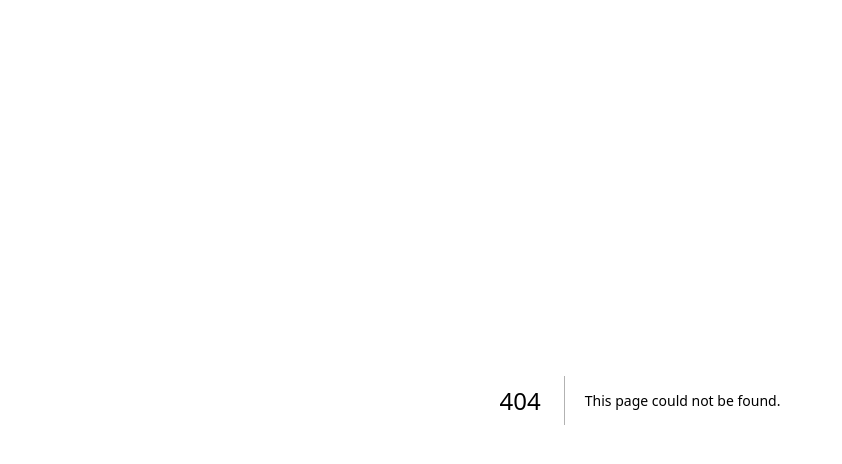
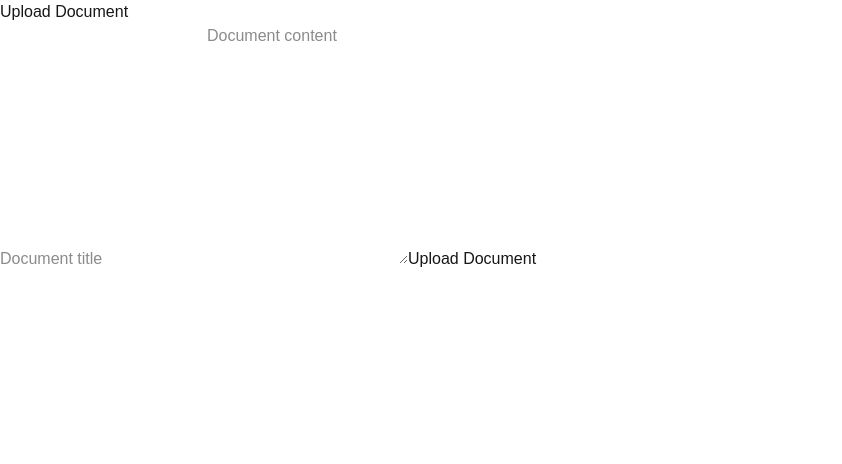
Before and after one commit to NickCarney/tl-supabase, a Next.js app: page /DocUpload in a window 1280 px wide. Before the commit this address had no page. Shown: the top 464 px of the page, without its empty margins (0-842 px from the left). Built offline with nearby package versions, Linux system fonts and the light colour scheme; no server answers.

Commit message:
add separate doc pages

```diff
--- /dev/null
+++ b/app/DocSearch/page.jsx
@@ -0,0 +1,76 @@
+// components/DocumentSearch.jsx
+import { useState } from 'react'
+import { supabase } from '../lib/supabase'
+import OpenAI from "openai";
+
+const openai = new OpenAI({apiKey: process.env.NEXT_PUBLIC_OPENAI_API_KEY, dangerouslyAllowBrowser: true });
+
+export default function DocumentSearch() {
+  const [query, setQuery] = useState('')
+  const [results, setResults] = useState([])
+  const [loading, setLoading] = useState(false)
+
+  const handleSearch = async (e) => {
+    e.preventDefault()
+    if (!query) return
+
+    setLoading(true)
+    try {
+      // Generate embedding for the search query
+      const embeddingResponse = await openai.embeddings.create({
+        model: "text-embedding-ada-002",
+        input: query,
+      });
+      const [{ embedding }] = embeddingResponse.data.data
+
+      // Search for similar documents using the custom function
+      const { data, error } = await supabase
+        .rpc('match_documents', {
+          query_embedding: embedding,
+          match_threshold: 0.7,
+          match_count: 5
+        })
+
+      if (error) throw error
+      setResults(data || [])
+    } catch (error) {
+      alert('Error searching documents: ' + error.message)
+    } finally {
+      setLoading(false)
+    }
+  }
+
+  return (
+    <div>
+      <h2>Search Documents</h2>
+      <form onSubmit={handleSearch}>
+        <input
+          type="text"
+          placeholder="Search query..."
+          value={query}
+          onChange={(e) => setQuery(e.target.value)}
+        />
+        <button type="submit" disabled={loading}>
+          {loading ? 'Searching...' : 'Search'}
+        </button>
+      </form>
+
+      <div>
+        <h3>Results</h3>
+        {results.length > 0 ? (
+          <ul>
+            {results.map((doc) => (
+              <li key={doc.id}>
+                <h4>{doc.title}</h4>
+                <p>{doc.content.substring(0, 200)}...</p>
+                <small>Similarity: {(doc.similarity * 100).toFixed(2)}%</small>
+              </li>
+            ))}
+          </ul>
+        ) : (
+          <p>No results found</p>
+        )}
+      </div>
+    </div>
+  )
+}
--- /dev/null
+++ b/app/DocUpload/page.jsx
@@ -0,0 +1,68 @@
+// components/DocumentUpload.jsx
+import { useState } from 'react'
+import { supabase } from '../lib/supabase'
+import OpenAI from "openai";
+
+const openai = new OpenAI( {apiKey: process.env.NEXT_PUBLIC_OPENAI_API_KEY, dangerouslyAllowBrowser: true } );
+
+export default function DocumentUpload() {
+  const [title, setTitle] = useState('')
+  const [content, setContent] = useState('')
+  const [loading, setLoading] = useState(false)
+
+  const handleUpload = async (e) => {
+    e.preventDefault()
+    if (!title || !content) return alert('Please fill in all fields')
+
+    setLoading(true)
+    try {
+      // Generate embedding with OpenAI
+      const embeddingResponse = await openai.embeddings.create({
+        model: "text-embedding-ada-002",
+        input: query,
+      });
+      const [{ embedding }] = embeddingResponse.data.data
+
+      // Store document with embedding
+      const { error } = await supabase
+        .from('documents')
+        .insert({
+          title,
+          content,
+          embedding
+        })
+
+      if (error) throw error
+      alert('Document uploaded successfully!')
+      setTitle('')
+      setContent('')
+    } catch (error) {
+      alert('Error uploading document: ' + error.message)
+    } finally {
+      setLoading(false)
+    }
+  }
+
+  return (
+    <div>
+      <h2>Upload Document</h2>
+      <form onSubmit={handleUpload}>
+        <input
+          type="text"
+          placeholder="Document title"
+          value={title}
+          onChange={(e) => setTitle(e.target.value)}
+        />
+        <textarea
+          placeholder="Document content"
+          value={content}
+          onChange={(e) => setContent(e.target.value)}
+          rows={10}
+        />
+        <button type="submit" disabled={loading}>
+          {loading ? 'Uploading...' : 'Upload Document'}
+        </button>
+      </form>
+    </div>
+  )
+}
```
